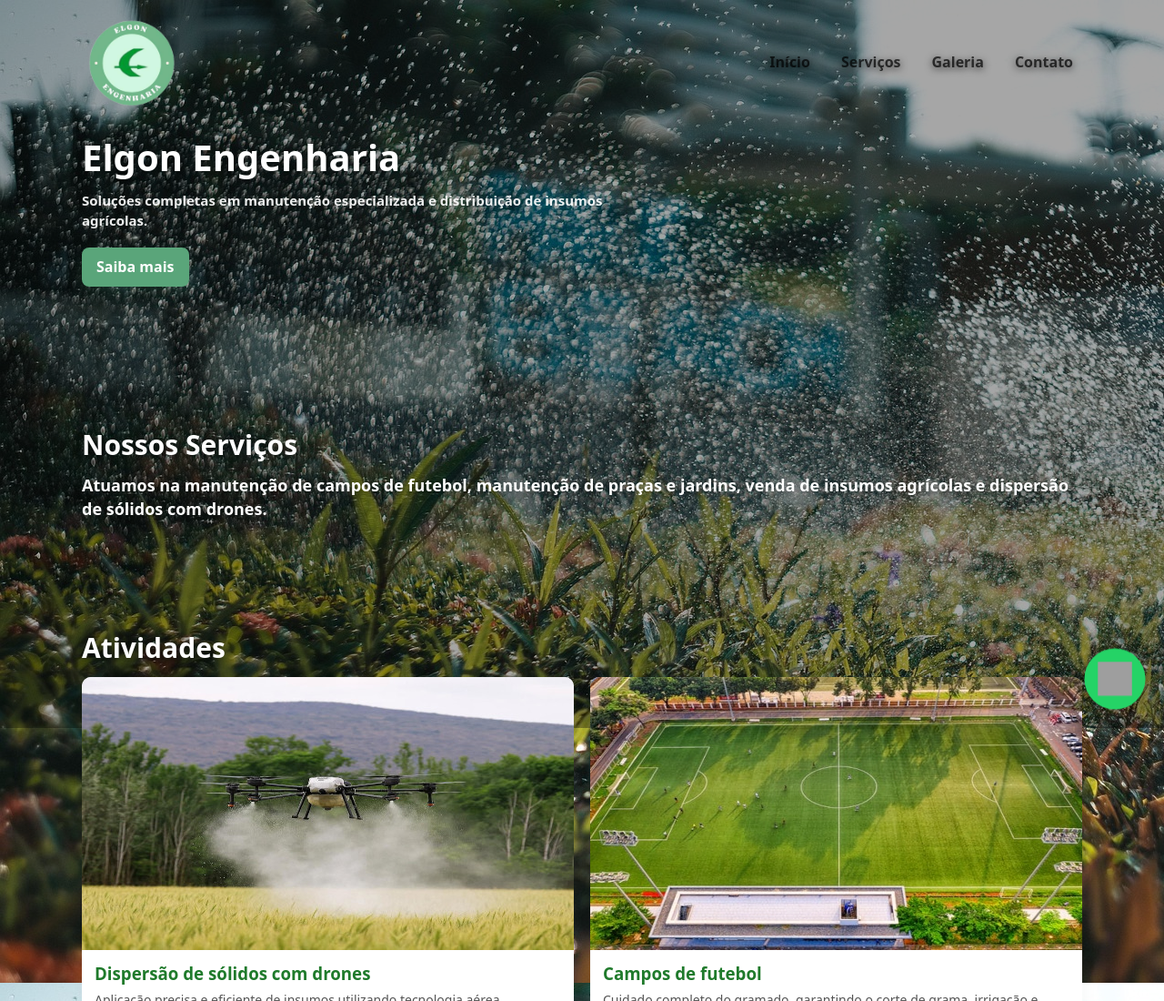
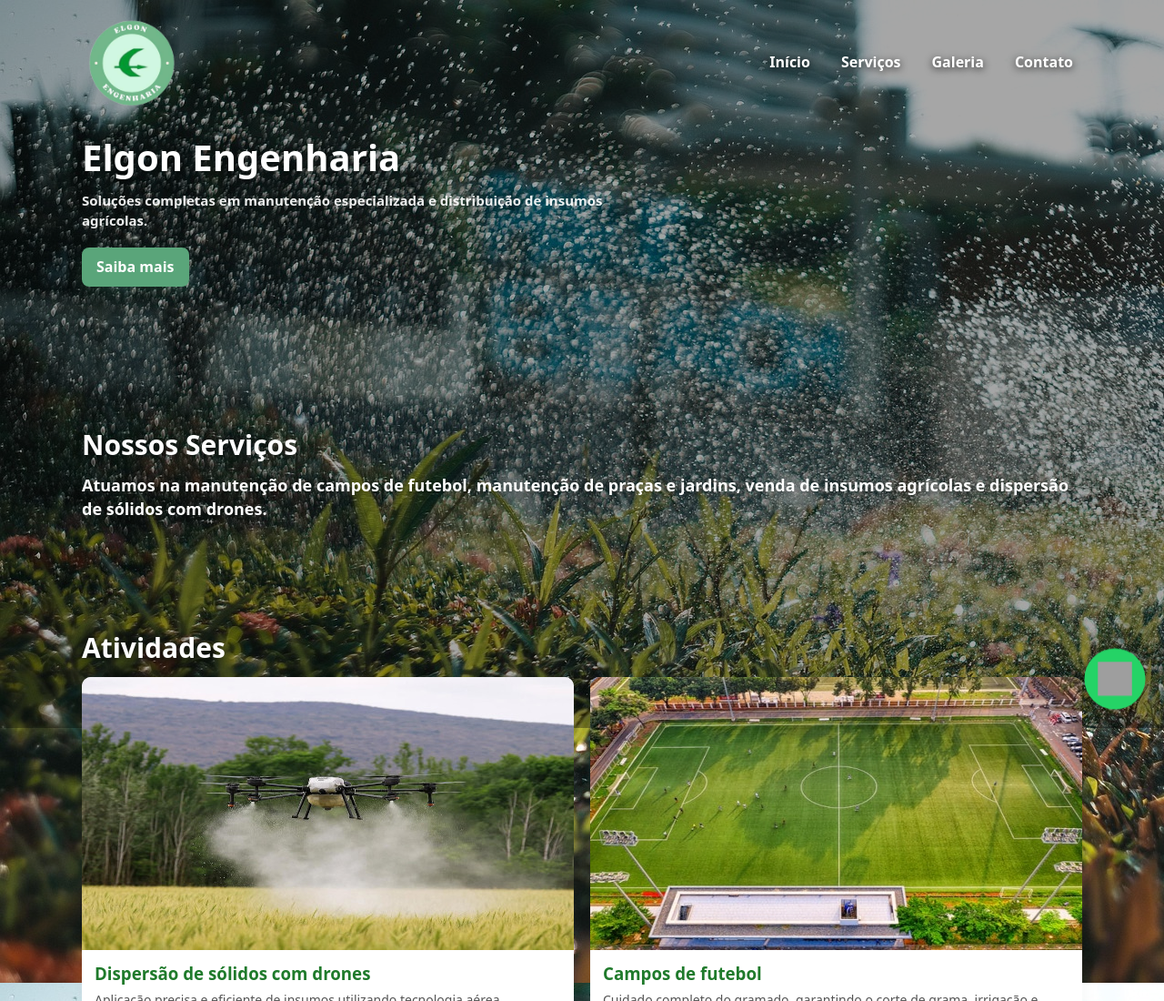
Before and after one commit to AdrianoCordeiro-SQL/projeto-elgon, a plain HTML site: page index.html in a window 1280 px wide. Shown: the top 1100 px of the page at 91% size. Drawn offline with Linux system fonts and the light colour scheme; grey boxes are pictures that could not be loaded.

Commit message:
altera cores do menu hamburguer

```diff
--- a/css/style.css
+++ b/css/style.css
@@ -31,16 +31,6 @@ body {
   background-repeat: repeat;
   background-attachment: fixed;
 }
-
-/* leve camada por cima do background (suaviza) */
-/* body::before {
-  content: "";
-  position: fixed;
-  inset: 0;
-  background: rgba(255, 255, 255, 0);
-  backdrop-filter: blur(2px);
-  z-index: -1;
-} */
 
 body::before {
   content: "";
@@ -102,8 +92,8 @@ body::before {
   align-items: center;
 }
 .nav a {
-  color: rgba(0, 0, 0, 0.7);
-  text-shadow: 0 2px 8px rgba(0, 0, 0, 0.7);
+  color: #ffffff;
+  text-shadow: 0 2px 8px rgba(0, 0, 0, 0.8);
   text-decoration: none;
   padding: 8px 10px;
   border-radius: 6px;
@@ -119,6 +109,7 @@ body::before {
   border: 0;
   font-size: 20px;
   padding: 8px;
+  color: #ffffff;
 }
 
 /* HERO */
@@ -135,7 +126,6 @@ body::before {
 }
 
 .hero-overlay {
-  /* min-height: calc(60vh + 2px); */
   width: 100%;
   padding: 56px 0;
 }
```
